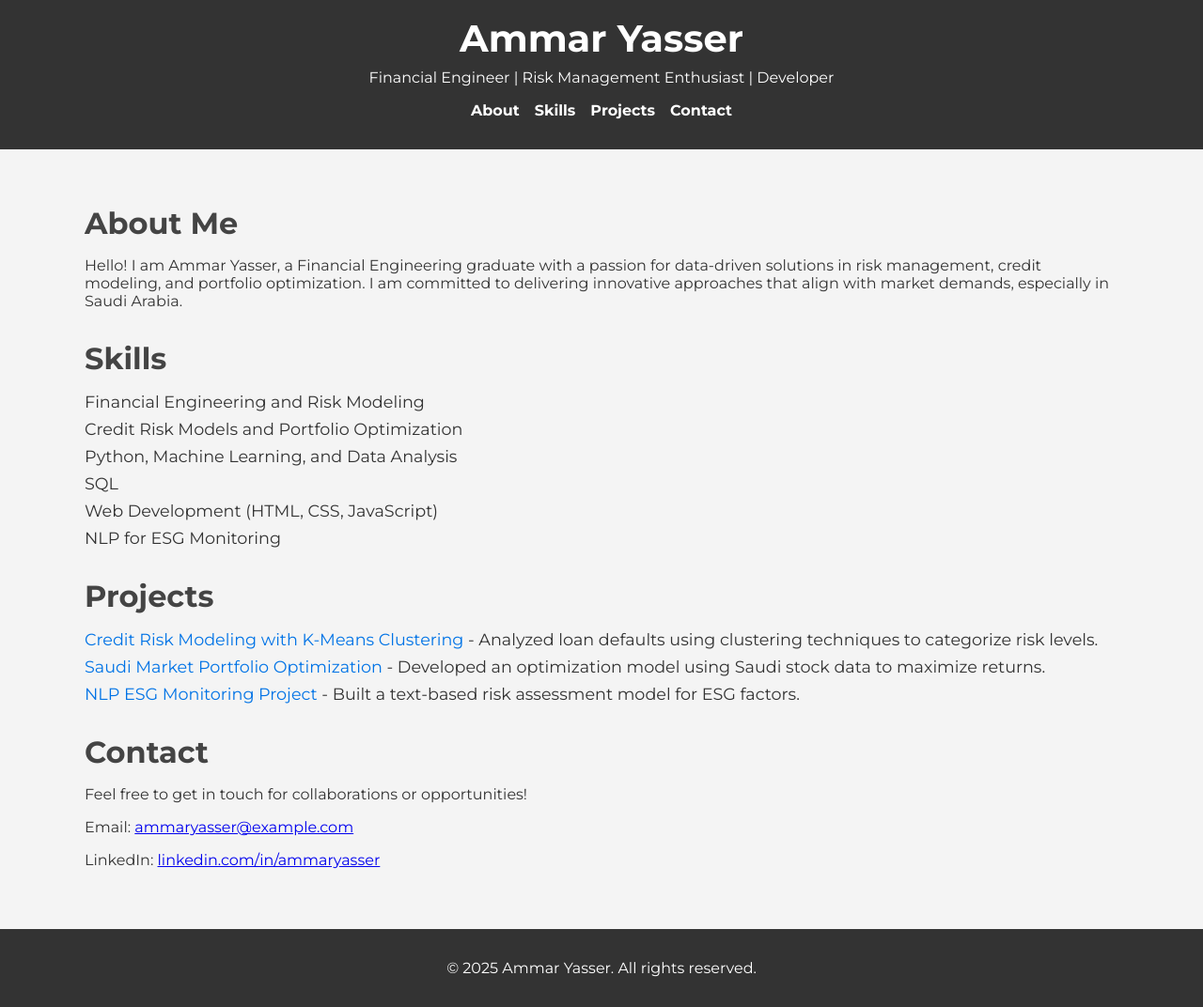
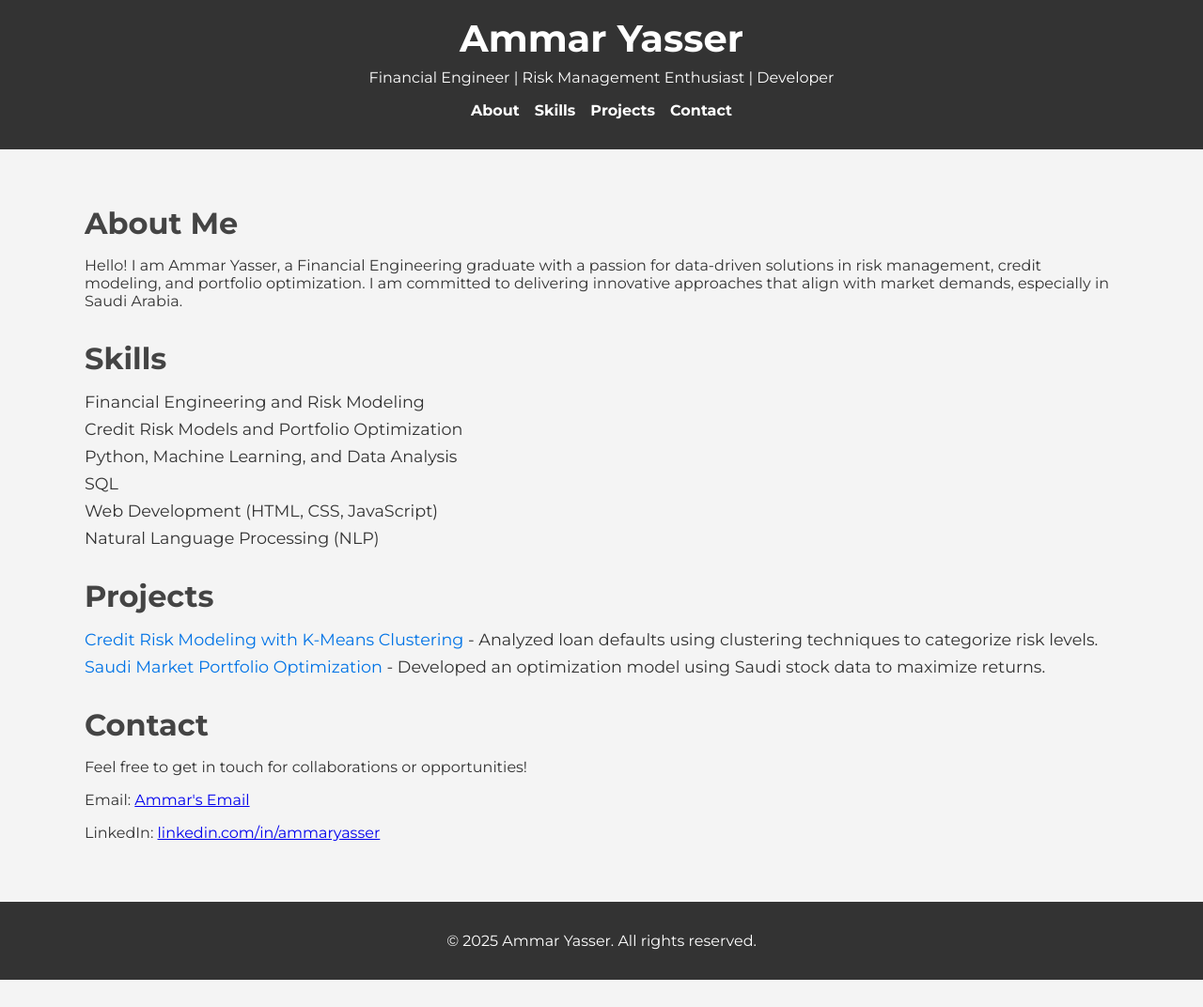
Before and after one commit to Ammaryasser1998/Ammaryasser1998.github.io, a plain HTML site: page index.html in a window 1280 px wide. Shown: the whole page at 94% size. After the commit the page ends 1043 px from the top, so only its background shows below. Drawn offline with Linux system fonts and the light colour scheme.

Commit message:
Removed and added a few personal details regarding my skills and projects.

```diff
--- a/index.html
+++ b/index.html
@@ -107,7 +107,7 @@
                 <li>Python, Machine Learning, and Data Analysis</li>
                 <li>SQL</li>
                 <li>Web Development (HTML, CSS, JavaScript)</li>
-                <li>NLP for ESG Monitoring</li>
+                <li>Natural Language Processing (NLP)</li>
             </ul>
         </section>
 
@@ -116,15 +116,14 @@
             <ul>
                 <li><a href="#">Credit Risk Modeling with K-Means Clustering</a> - Analyzed loan defaults using clustering techniques to categorize risk levels.</li>
                 <li><a href="#">Saudi Market Portfolio Optimization</a> - Developed an optimization model using Saudi stock data to maximize returns.</li>
-                <li><a href="#">NLP ESG Monitoring Project</a> - Built a text-based risk assessment model for ESG factors.</li>
             </ul>
         </section>
 
         <section id="contact" class="contact">
             <h2 class="section-title">Contact</h2>
             <p>Feel free to get in touch for collaborations or opportunities!</p>
-            <p>Email: <a href="mailto:ammaryasser@example.com">ammaryasser@example.com</a></p>
-            <p>LinkedIn: <a href="#">linkedin.com/in/ammaryasser</a></p>
+            <p>Email: <a href="mailto:amyss1910@gmail.com">Ammar's Email</a></p>
+            <p>LinkedIn: <a href="https://www.linkedin.com/in/ammar-yasser-32928a205/">linkedin.com/in/ammaryasser</a></p>
         </section>
     </div>
 
```
